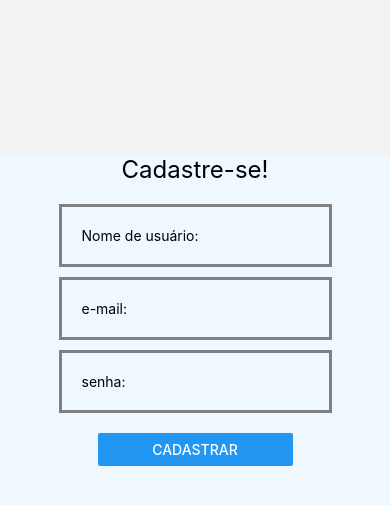
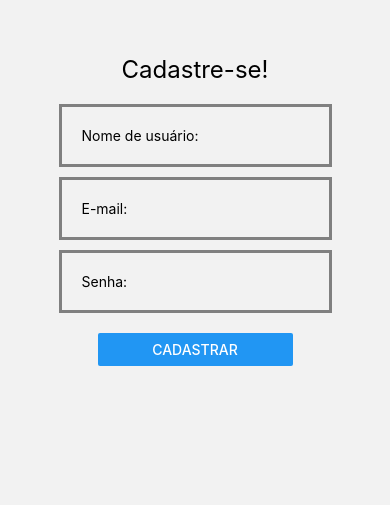
Before and after one commit to maju2107/PAM-NavegacaoEntreTelas, a React Native app in the folder MeuAppDeNavegacao/: screen /Cadastro in a window 390 px wide. Shown: the part 145-650 px from the top of the page. Built offline with nearby package versions, Linux system fonts and the light colour scheme.

Commit message:
Lógica bacaninha, só falata estilizar

```diff
--- a/MeuAppDeNavegacao/src/screens/CadastroScreen.js
+++ b/MeuAppDeNavegacao/src/screens/CadastroScreen.js
@@ -1,7 +1,7 @@
 import React, {useState} from 'react';
 import { View, Text, Button, StyleSheet, Dimensions, TextInput, ScrollView } from 'react-native';
 import AsyncStorage from '@react-native-async-storage/async-storage';
-const windowWidth = Dimensions.get('window').width;
+import styles from '../../style/style';
 
 export default function CadastroScreen({ navigation }) {
 
@@ -32,12 +32,12 @@ export default function CadastroScreen({ navigation }) {
                     onChangeText={(text) => setNomeUsuario(text)}
                 />
                 <TextInput style={styles.input}
-                    placeholder='e-mail:'
+                    placeholder='E-mail:'
                     value={Email}
                     onChangeText={(text) => setEmail(text)}
                 />
                 <TextInput style={styles.input}
-                    placeholder='senha:'
+                    placeholder='Senha:'
                     value={Senha}
                     onChangeText={(text) => setSenha(text)}
                     secureTextEntry
@@ -59,35 +59,3 @@ export default function CadastroScreen({ navigation }) {
 
     );
 };
-
-const styles = StyleSheet.create({
-
-    all :{
-        backgroundColor: '#f0f8ff',
-        marginTop: 300
-    },
-    container: {
-        flex: 1,
-        alignItems: 'center',
-        width: windowWidth * 1.0,
-        backgroundColor: '#f0f8ff' // Cor fundo da tela
-    },
-    title: {
-        fontSize: 24,
-        marginBottom: 20,
-    },
-    buttonContainer: {
-        backgroundColor: '#f0f8ff', // Cor de fundo do container do botão
-        margin: 10,
-        width: windowWidth * 0.5, // 50% da largura da tela
-        borderRadius: 5,
-    },
-
-    input: {
-        borderColor: 'gray',
-        borderWidth: 3,
-        width: windowWidth * 0.7,
-        padding:20,
-        marginBottom: 10
-    }
-});
--- a/MeuAppDeNavegacao/src/screens/LoginScreen.js
+++ b/MeuAppDeNavegacao/src/screens/LoginScreen.js
@@ -1,8 +1,8 @@
 
 import React, {useState} from 'react';
-import { View, Text, Button, StyleSheet, Dimensions, TextInput, ScrollView, Alert } from 'react-native';
-const windowWidth = Dimensions.get('window').width;
+import { View, Text, Button, TextInput, ScrollView, Alert } from 'react-native';
 import AsyncStorage from '@react-native-async-storage/async-storage';
+import styles from '../../style/style';
 
 
 export default function LoginScreen({ navigation }) {
@@ -40,12 +40,12 @@ export default function LoginScreen({ navigation }) {
                     onChangeText={setNomeUsuario}
                 />
                 <TextInput style={styles.input}
-                    placeholder='e-mail:'
+                    placeholder='E-mail:'
                     value={Email}
                     onChangeText={setEmail}
                 />
                 <TextInput style={styles.input}
-                    placeholder='senha:'
+                    placeholder='Senha:'
                     value={Senha}
                     onChangeText={setSenha}
                     secureTextEntry
@@ -67,35 +67,3 @@ export default function LoginScreen({ navigation }) {
 
     );
 };
-
-const styles = StyleSheet.create({
-
-    all :{
-        backgroundColor: '#f0f8ff',
-        marginTop: 300
-    },
-    container: {
-        flex: 1,
-        alignItems: 'center',
-        width: windowWidth * 1.0,
-        backgroundColor: '#f0f8ff' // Cor fundo da tela
-    },
-    title: {
-        fontSize: 24,
-        marginBottom: 20,
-    },
-    buttonContainer: {
-        backgroundColor: '#add8e6', // Cor de fundo do container do botão
-        margin: 10,
-        width: windowWidth * 0.5, // 50% da largura da tela
-        borderRadius: 5,
-    },
-
-    input: {
-        borderColor: 'gray',
-        borderWidth: 3,
-        width: windowWidth * 0.7,
-        padding:20,
-        marginBottom: 10
-    }
-});
--- /dev/null
+++ b/MeuAppDeNavegacao/style/style.js
@@ -0,0 +1,34 @@
+import { StyleSheet, Dimensions } from "react-native";
+
+const windowWidth = Dimensions.get('window').width;
+
+const styles = StyleSheet.create({
+
+    all :{
+        marginTop: 200
+    },
+    container: {
+        flex: 1,
+        alignItems: 'center',
+        width: windowWidth * 1.0
+    },
+    title: {
+        fontSize: 24,
+        marginBottom: 20,
+    },
+    buttonContainer: {
+        margin: 10,
+        width: windowWidth * 0.5, // 50% da largura da tela
+        borderRadius: 5,
+    },
+
+    input: {
+        borderColor: 'gray',
+        borderWidth: 3,
+        width: windowWidth * 0.7,
+        padding:20,
+        marginBottom: 10
+    }
+});
+
+export default styles;
```
